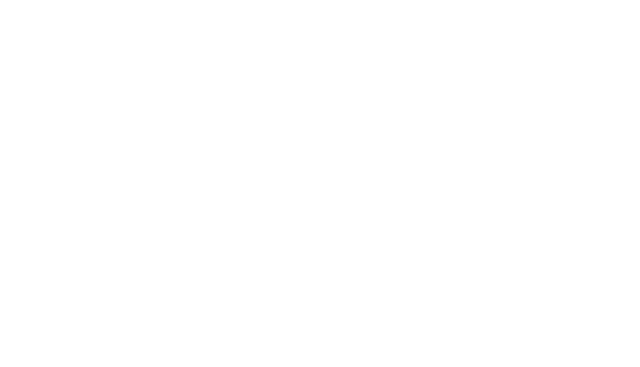
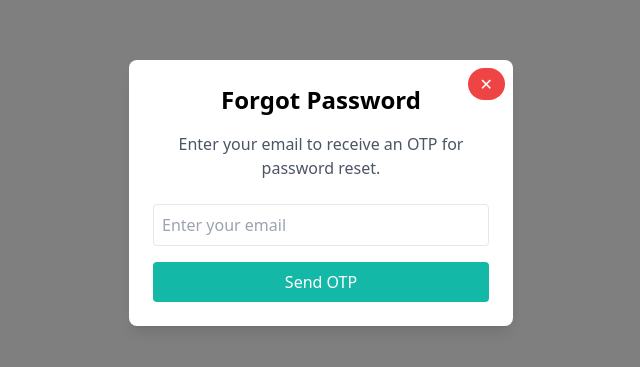
Before and after one commit to Sachmansahni/fitnessTracker, a React (Vite) app in the folder FrontEnd/: page /forgot-password in a window 1280 px wide. Before the commit this address had no page. Shown: the part 207-574 px from the top of the page, without its empty margins (319-959 px from the left). Built offline with nearby package versions, Linux system fonts and the light colour scheme.

Commit message:
forgot password

```diff
--- /dev/null
+++ b/FrontEnd/src/components/ForgotPassword/index.jsx
@@ -0,0 +1,138 @@
+import React, { useState } from "react";
+
+const ForgotPassword = () => {
+    const [email, setEmail] = useState("");
+    const [message, setMessage] = useState("");
+    const [otpPopup, setOtpPopup] = useState(false);
+
+    const handleSubmit = async (e) => {
+        e.preventDefault();
+        setMessage("Processing...");
+
+        try {
+            const response = await fetch("/api/send-otp", {
+                method: "POST",
+                headers: {
+                    "Content-Type": "application/json",
+                },
+                body: JSON.stringify({ email }),
+            });
+
+            const data = await response.json();
+            setMessage(data.message || "OTP has been sent to your email.");
+            setTimeout(() => setOtpPopup(true), 1000); // Show OTP popup after success
+        } catch (error) {
+            setMessage("Error sending OTP. Please try again later.");
+        }
+    };
+
+    if (otpPopup) {
+        return <OTPVerification email={email} />;
+    }
+
+    return (
+        <div className="fixed inset-0 flex items-center justify-center bg-black bg-opacity-50 z-50">
+            <div className="bg-white p-6 rounded-lg shadow-lg w-96 relative">
+                <button
+                    onClick={() => window.history.back()}
+                    className="absolute top-2 right-2 bg-red-500 text-white rounded-full px-3 py-1"
+                >
+                    ✕
+                </button>
+                <h2 className="text-2xl font-bold mb-4 text-center">Forgot Password</h2>
+                <p className="text-gray-600 mb-6 text-center">Enter your email to receive an OTP for password reset.</p>
+                <form onSubmit={handleSubmit} className="space-y-4">
+                    <input
+                        type="email"
+                        placeholder="Enter your email"
+                        value={email}
+                        onChange={(e) => setEmail(e.target.value)}
+                        required
+                        className="w-full p-2 border rounded"
+                    />
+                    <button
+                        type="submit"
+                        className="w-full bg-teal-500 text-white p-2 rounded hover:bg-teal-600"
+                    >
+                        Send OTP
+                    </button>
+                </form>
+                {message && <p className="mt-4 text-center text-gray-800">{message}</p>}
+            </div>
+        </div>
+    );
+};
+
+const OTPVerification = ({ email }) => {
+    const [otp, setOtp] = useState("");
+    const [newPassword, setNewPassword] = useState("");
+    const [confirmPassword, setConfirmPassword] = useState("");
+    const [message, setMessage] = useState("");
+
+    const handleReset = async (e) => {
+        e.preventDefault();
+        if (newPassword !== confirmPassword) {
+            setMessage("Passwords do not match.");
+            return;
+        }
+
+        try {
+            const response = await fetch("/api/reset-password", {
+                method: "POST",
+                headers: {
+                    "Content-Type": "application/json",
+                },
+                body: JSON.stringify({ email, otp, newPassword }),
+            });
+
+            const data = await response.json();
+            setMessage(data.message || "Password successfully reset.");
+        } catch (error) {
+            setMessage("Error resetting password. Please try again later.");
+        }
+    };
+
+    return (
+        <div className="fixed inset-0 flex items-center justify-center bg-black bg-opacity-50 z-50">
+            <div className="bg-white p-6 rounded-lg shadow-lg w-96 relative">
+                <h2 className="text-2xl font-bold mb-4 text-center">Verify OTP</h2>
+                <p className="text-gray-600 mb-6 text-center">Enter the OTP sent to your email along with your new password.</p>
+                <form onSubmit={handleReset} className="space-y-4">
+                    <input
+                        type="text"
+                        placeholder="Enter OTP"
+                        value={otp}
+                        onChange={(e) => setOtp(e.target.value)}
+                        required
+                        className="w-full p-2 border rounded"
+                    />
+                    <input
+                        type="password"
+                        placeholder="New Password"
+                        value={newPassword}
+                        onChange={(e) => setNewPassword(e.target.value)}
+                        required
+                        className="w-full p-2 border rounded"
+                    />
+                    <input
+                        type="password"
+                        placeholder="Confirm Password"
+                        value={confirmPassword}
+                        onChange={(e) => setConfirmPassword(e.target.value)}
+                        required
+                        className="w-full p-2 border rounded"
+                    />
+                    <button
+                        type="submit"
+                        className="w-full bg-teal-500 text-white p-2 rounded hover:bg-teal-600"
+                    >
+                        Reset Password
+                    </button>
+                </form>
+                {message && <p className="mt-4 text-center text-gray-800">{message}</p>}
+            </div>
+        </div>
+    );
+};
+
+export default ForgotPassword;
--- a/FrontEnd/src/routes/index.jsx
+++ b/FrontEnd/src/routes/index.jsx
@@ -2,12 +2,14 @@
 import AuthPopup from "../components/AuthPopup";
 import WorkoutTracker from "../components/WorkOutTracker";
 import PlankTracker from "../components/PlankTracker";
+import ForgotPassword from "../components/ForgotPassword";
 
 const routes = [
   { path: "/", element: <Home /> },
   { path: "/plank-tracker", element: <PlankTracker /> },
   { path: "/workout-tracker", element: <WorkoutTracker /> },
   { path: "/auth", element: <AuthPopup /> },
+  { path: "/forgot-password", element: <ForgotPassword /> },
 ];
 
 export default routes;
```
Also changed, not shown: FrontEnd/src/components/AuthPopup/index.jsx (line endings or trailing spaces).
